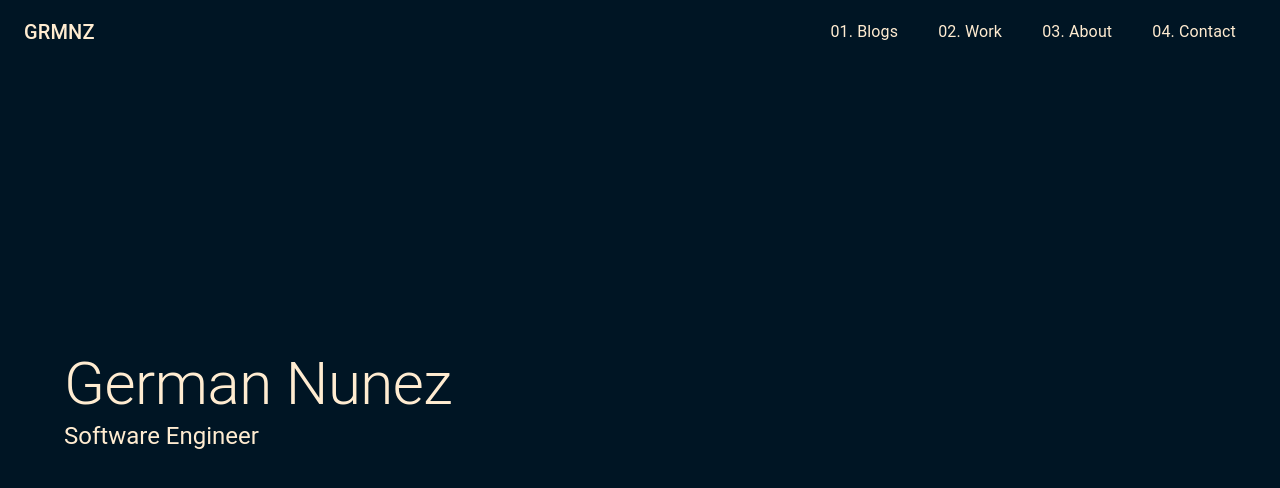
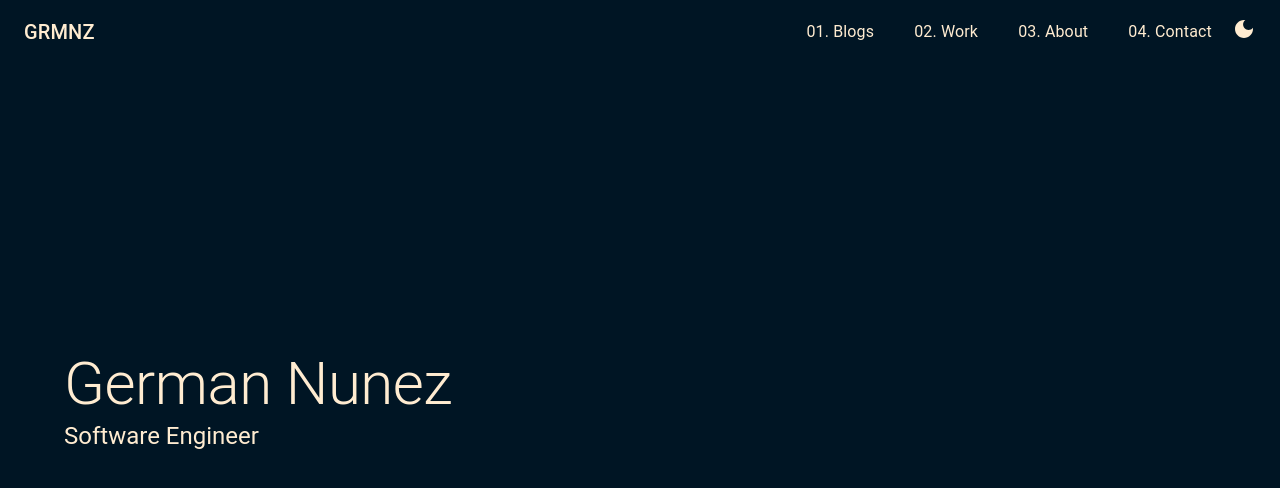
Before and after one commit to Germs31/summersalt-client, a React (Create React App) app: page / in a window 1280 px wide. Shown: the top 488 px of the page. Built offline with nearby package versions, Linux system fonts and the light colour scheme; a web font is replaced by a local one.

Commit message:
light mode dark mode btn

```diff
--- a/package.json
+++ b/package.json
@@ -5,6 +5,7 @@
   "dependencies": {
     "@emotion/react": "^11.10.5",
     "@emotion/styled": "^11.10.5",
+    "@mui/icons-material": "^5.11.9",
     "@mui/material": "^5.11.9",
     "@testing-library/jest-dom": "^5.16.5",
     "@testing-library/react": "^13.4.0",
--- a/src/components/Layout.tsx
+++ b/src/components/Layout.tsx
@@ -1,4 +1,4 @@
-import React from 'react'
+import React, { useState } from 'react'
 // React Router
 import { useNavigate } from 'react-router'
 import { Outlet } from "react-router-dom";
@@ -8,6 +8,7 @@ import {
     Typography,
     Box
 } from '@mui/material'
+import {DarkMode, Light, LightMode } from '@mui/icons-material';
 // Styles
 import {
   StyledAppBar,
@@ -37,6 +38,8 @@ const Layout = () => {
 
     const navigate = useNavigate()
 
+    const [ mode, setMode ] = useState<Boolean>(true)
+
     const routeToPage = (route: string) => {
         navigate(route)
     }
@@ -64,6 +67,14 @@ const Layout = () => {
                   </div>
               ))}
             </Box>
+            <Box onClick={() => setMode(!mode)}>
+              {
+                mode ?
+                <DarkMode/>
+                :
+                <LightMode/>
+              }
+            </Box>
           </Toolbar>
         </StyledAppBar>
 
```
Also changed, not shown: 1 other file (tests, documents, lock files or other folders).
